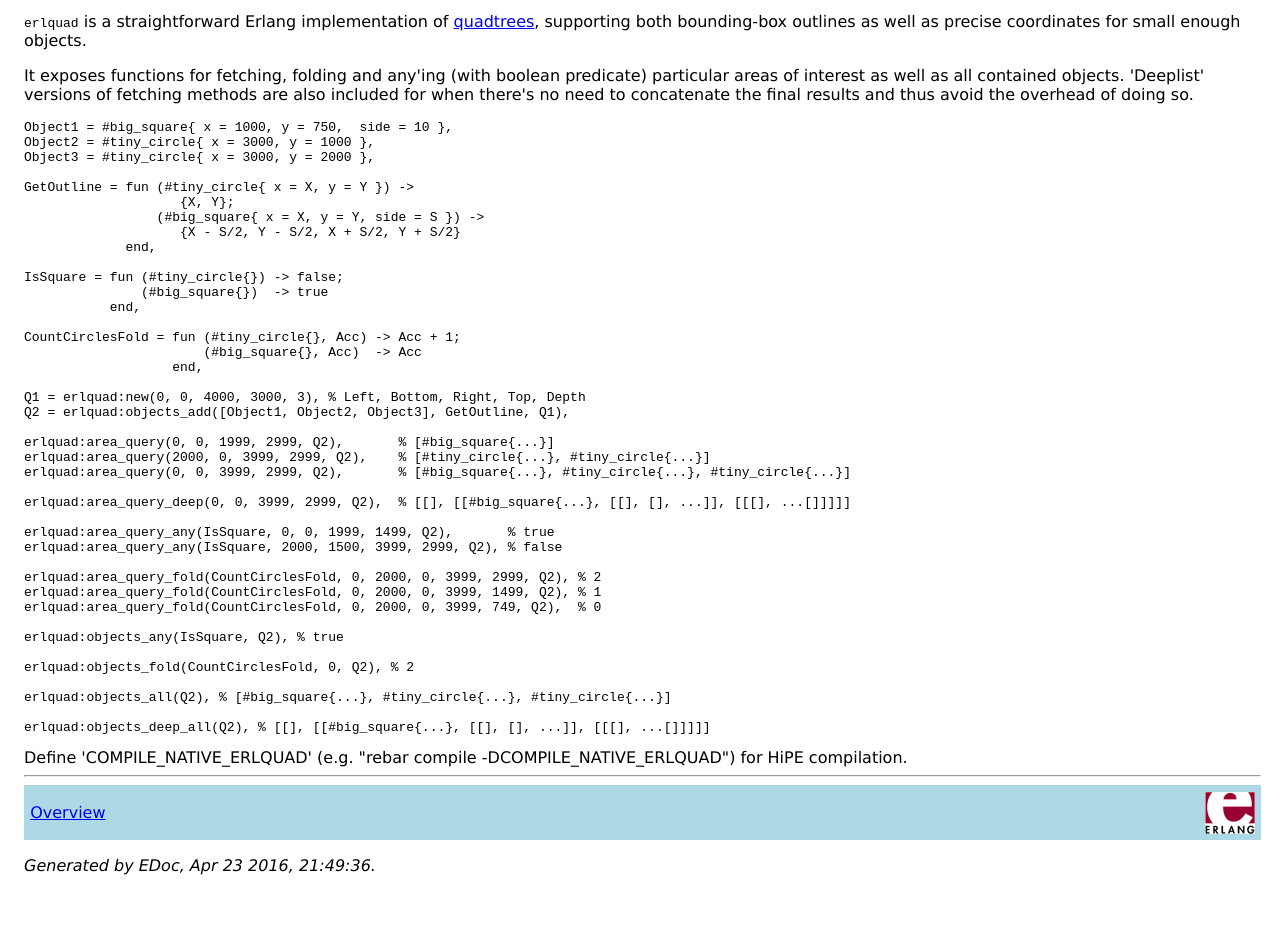
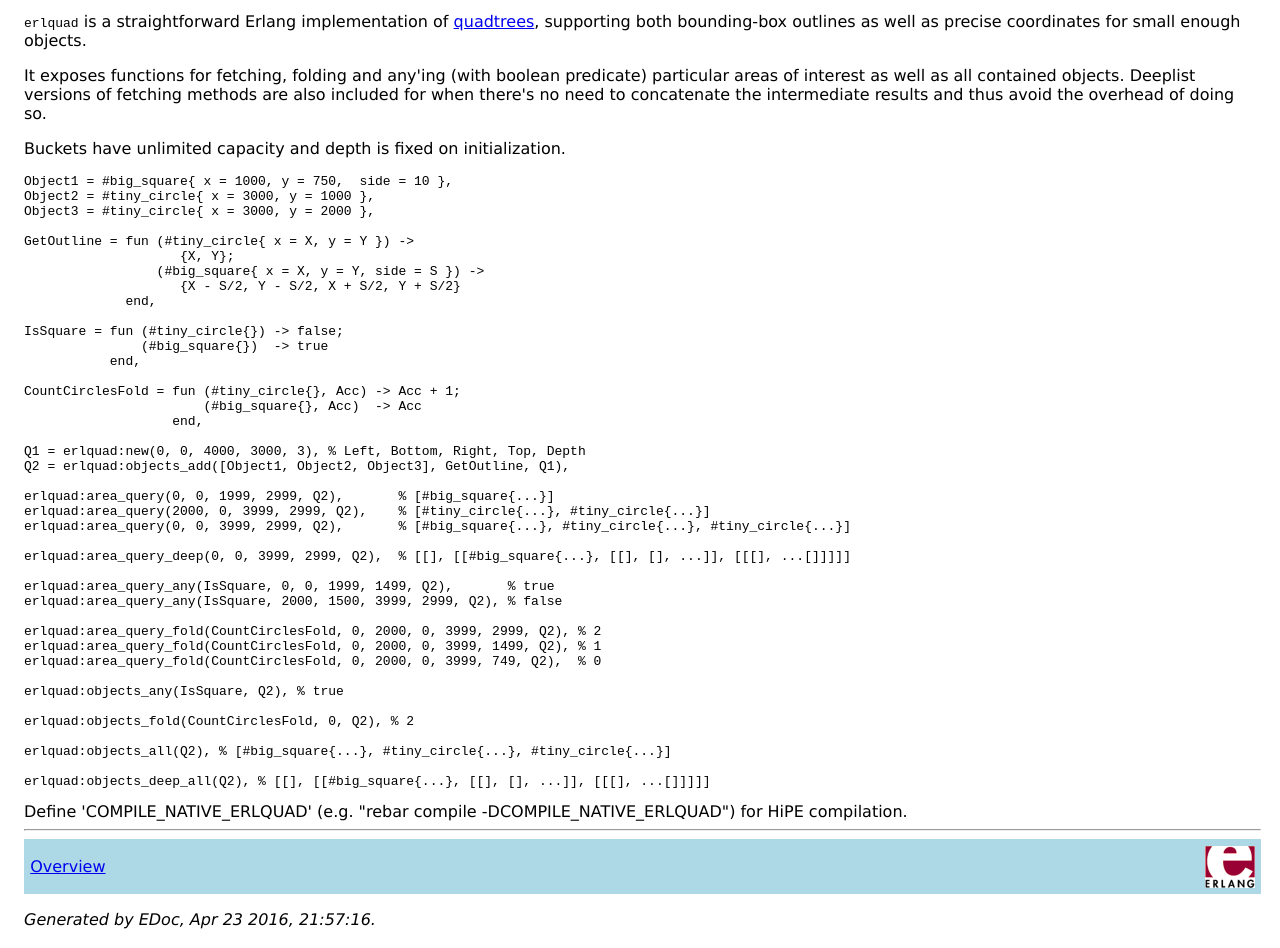
Before and after one commit to g-andrade/erlquad, a plain HTML site: page doc/overview-summary.html in a window 1280 px wide. Shown: the part 300-1248 px from the top of the page. Before the commit the page ends 1194 px from the top, so only its background shows below. Drawn offline with Linux system fonts and the light colour scheme.

Commit message:
Update docs

```diff
--- a/doc/overview-summary.html
+++ b/doc/overview-summary.html
@@ -17,7 +17,9 @@
 
 <p><code>erlquad</code> is a straightforward Erlang implementation of <a href="https://en.wikipedia.org/wiki/Quadtree">quadtrees</a>, supporting both bounding-box outlines as well as precise coordinates for small enough objects.</p>
 
-<p>It exposes functions for fetching, folding and any'ing (with boolean predicate) particular areas of interest as well as all contained objects. 'Deeplist' versions of fetching methods are also included for when there's no need to concatenate the final results and thus avoid the overhead of doing so.</p>
+<p>It exposes functions for fetching, folding and any'ing (with boolean predicate) particular areas of interest as well as all contained objects. Deeplist versions of fetching methods are also included for when there's no need to concatenate the intermediate results and thus avoid the overhead of doing so.</p>
+
+<p>Buckets have unlimited capacity and depth is fixed on initialization.</p>
 
 <pre lang="erlang">
 Object1 = #big_square{ x = 1000, y = 750,  side = 10 },
@@ -67,6 +69,6 @@ Define 'COMPILE_NATIVE_ERLQUAD' (e.g. "rebar compile -DCOMPILE_NATIVE_ERLQUAD")
 
 <hr>
 <div class="navbar"><a name="#navbar_bottom"></a><table width="100%" border="0" cellspacing="0" cellpadding="2" summary="navigation bar"><tr><td><a href="overview-summary.html" target="overviewFrame">Overview</a></td><td><a href="http://www.erlang.org/"><img src="erlang.png" align="right" border="0" alt="erlang logo"></a></td></tr></table></div>
-<p><i>Generated by EDoc, Apr 23 2016, 21:49:36.</i></p>
+<p><i>Generated by EDoc, Apr 23 2016, 21:57:16.</i></p>
 </body>
 </html>
```
Also changed, not shown: doc/erlquad.html (+1 -1 lines), 3 other files.
